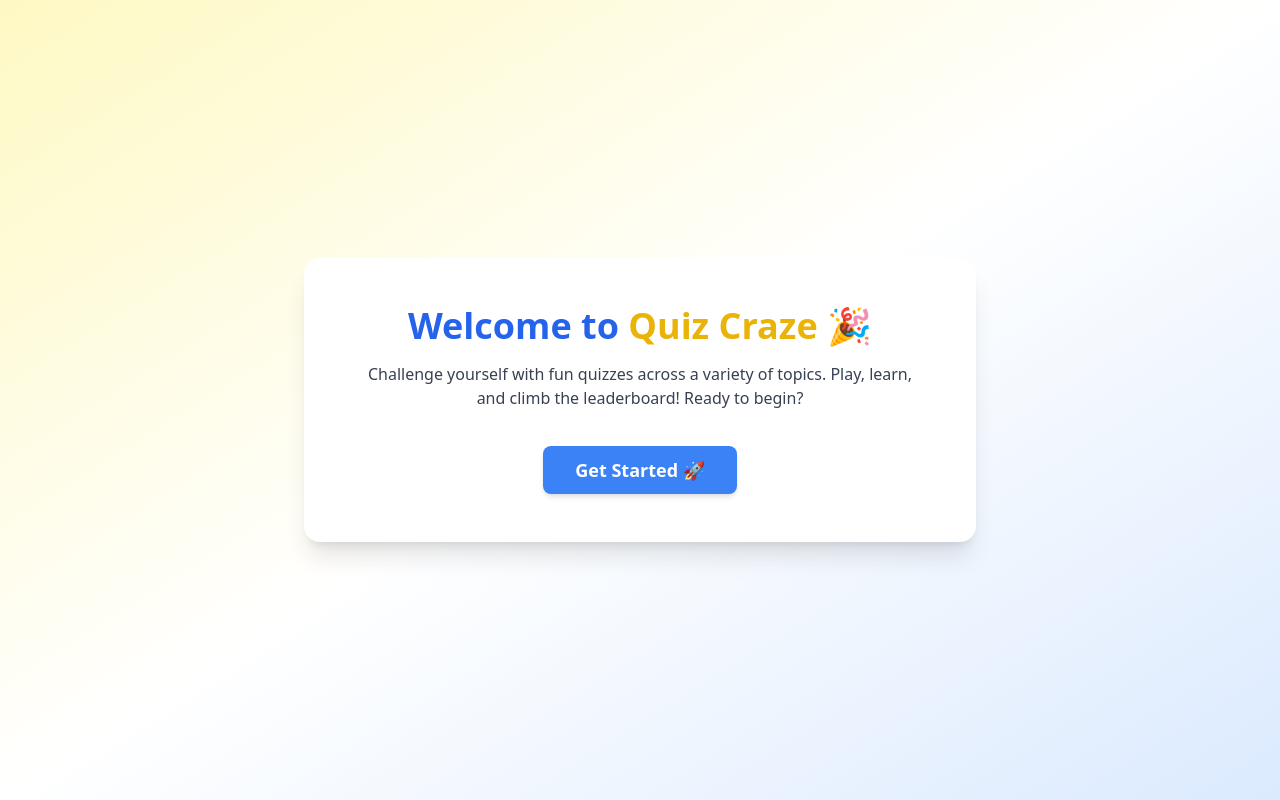
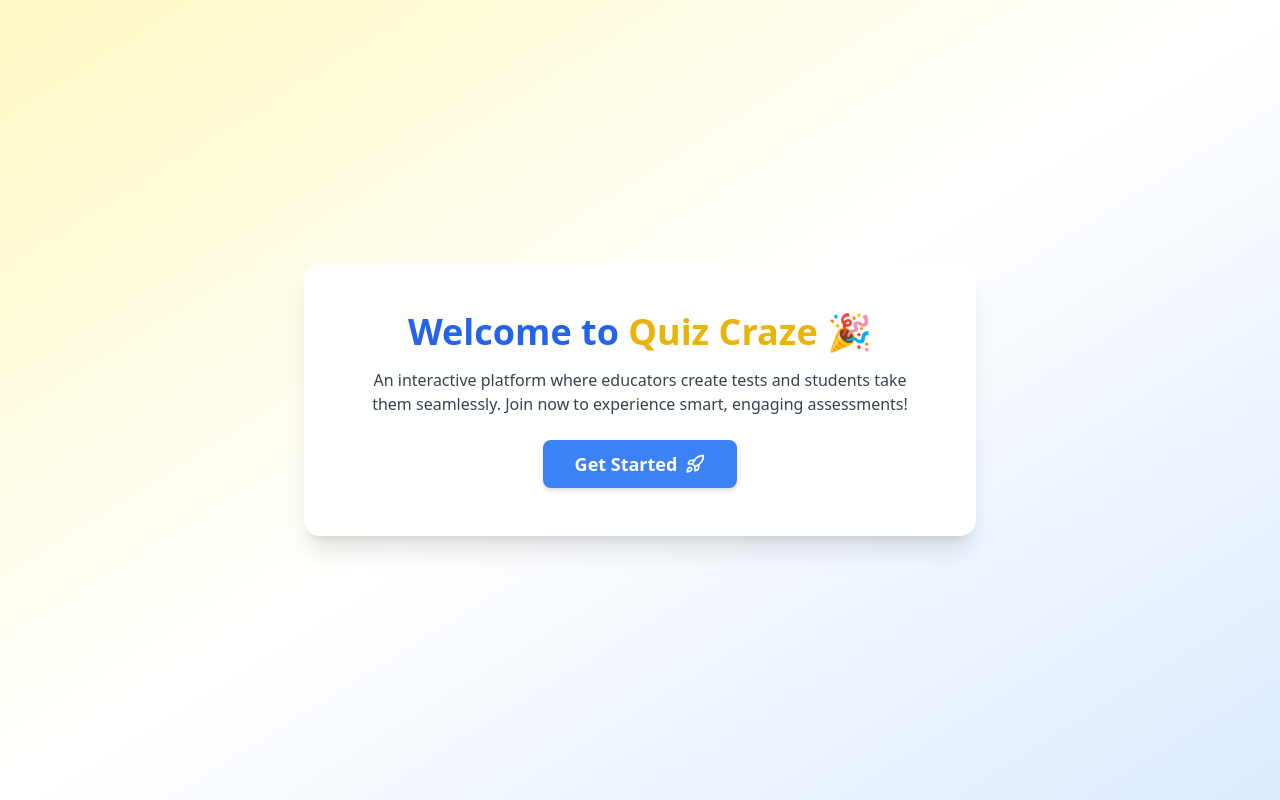
Before and after one commit to danielace1/quiz-app-for-college, a React (Vite) app: page / in a window 1280 px wide. Built offline with nearby package versions, Linux system fonts and the light colour scheme; no server answers.

Commit message:
feat: some changes in layout

```diff
--- a/index.html
+++ b/index.html
@@ -30,7 +30,7 @@
     />
     <meta
       property="og:description"
-      content="Empower your classroom with Quiz Craze — an educational quiz system where teachers create tests and students take them with ease."
+      content="Empower your classroom with Quiz Craze - an educational quiz system where teachers create tests and students take them with ease."
     />
     <meta
       property="og:image"
@@ -46,7 +46,7 @@
     />
     <meta
       name="twitter:description"
-      content="Empower your classroom with Quiz Craze — an educational quiz system where teachers create tests and students take them with ease."
+      content="Empower your classroom with Quiz Craze - an educational quiz system where teachers create tests and students take them with ease."
     />
     <meta
       name="twitter:image"
--- a/src/Layout/GuestLayout.jsx
+++ b/src/Layout/GuestLayout.jsx
@@ -1,3 +1,4 @@
+import { Rocket } from "lucide-react";
 import { Link } from "react-router-dom";
 
 const GuestLayout = () => {
@@ -8,13 +9,14 @@ const GuestLayout = () => {
           Welcome to <span className="text-yellow-500">Quiz Craze</span> 🎉
         </h1>
         <p className="text-gray-700 text-base mb-6">
-          Challenge yourself with fun quizzes across a variety of topics. Play,
-          learn, and climb the leaderboard! Ready to begin?
+          An interactive platform where educators create tests and students take
+          them seamlessly. Join now to experience smart, engaging assessments!
         </p>
 
-        <Link to="/login">
-          <button className="mt-3 bg-blue-500 hover:bg-blue-600 text-white font-semibold text-lg py-2.5 px-8 rounded-lg transition duration-300 shadow-md">
-            Get Started 🚀
+        <Link to="/login" className="flex justify-center">
+          <button className="flex items-center gap-2 bg-blue-500 hover:bg-blue-600 text-white font-semibold text-lg py-2.5 px-8 rounded-lg transition duration-300 shadow-md">
+            <span> Get Started</span>
+            <Rocket className="w-5 h-5" />
           </button>
         </Link>
       </div>
```
